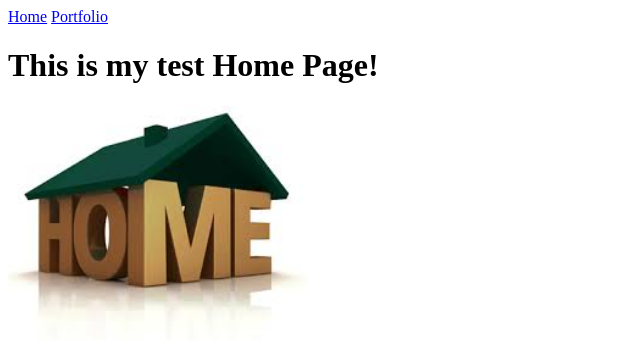
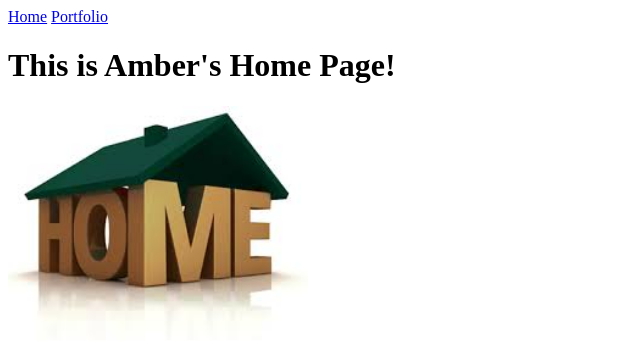
Before and after one commit to amberptacnik/amberptacnik.github.io, a plain HTML site: page my_website/index.html in a window 1280 px wide. Shown: the whole page, without its empty margins (0-640 px from the left). Drawn offline with Linux system fonts and the light colour scheme.

Commit message:
Changed the heading

```diff
--- a/my_website/index.html
+++ b/my_website/index.html
@@ -7,7 +7,7 @@
   <body>
     <a href="index.html">Home</a>
     <a href="portfolio.html">Portfolio</a>
-    <h1>This is my test Home Page!</h1>
+    <h1>This is Amber's Home Page!</h1>
     <img src="images/home.jpg" height="250">
   </body>
 </html>
```
